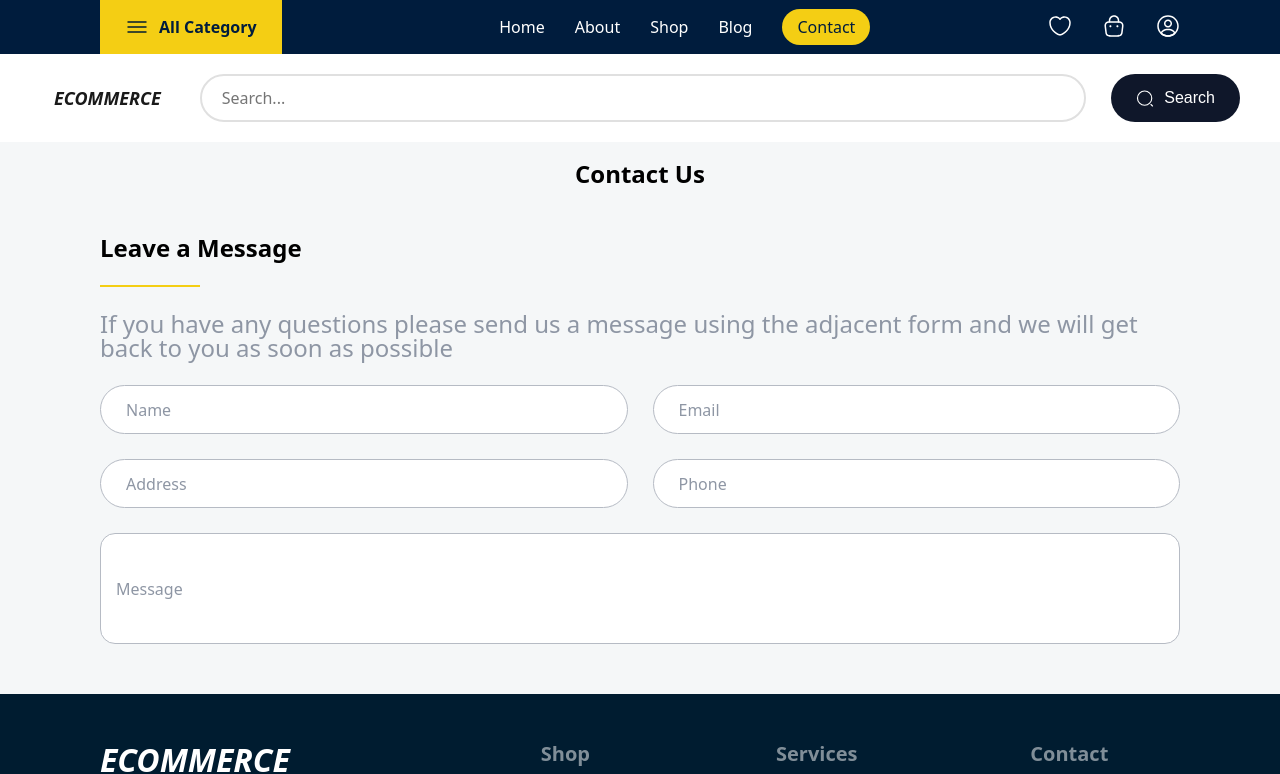
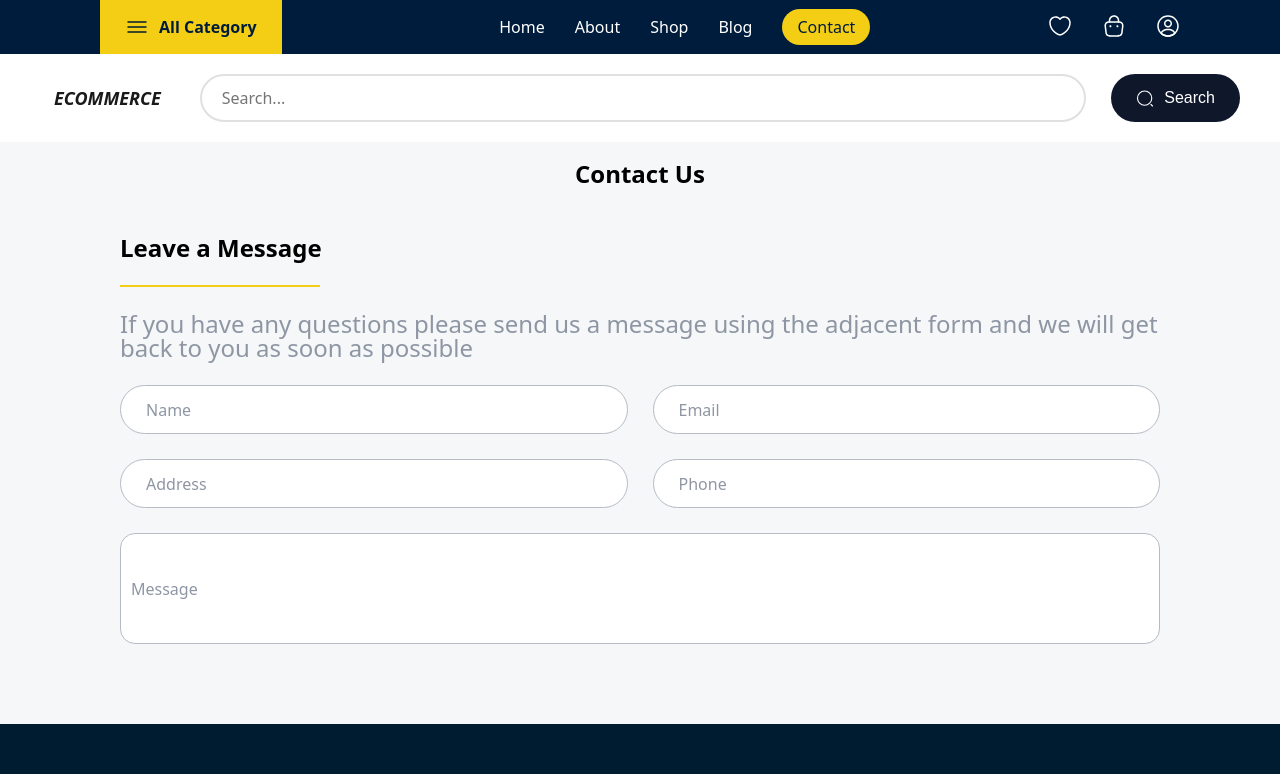
Before and after one commit to wjdals0304/ecommerce-project, a Next.js app: page /contact in a window 1280 px wide. Shown: the top 774 px of the page. Built offline with nearby package versions, Linux system fonts and the light colour scheme.

Commit message:
feat: contact css 레이아웃 수정

```diff
--- a/src/features/contact/Contact.tsx
+++ b/src/features/contact/Contact.tsx
@@ -9,6 +9,12 @@ const Title = styled.h1`
   text-align: center;
 `;
 
+const InnerContainer = styled.div`
+  background-color: #f5f7f8;
+  width: 1240px;
+  margin: auto;
+`;
+
 const Container = styled.div`
   background-color: #f5f7f8;
 `;
@@ -17,9 +23,10 @@ function Contact() {
   return (
     <Container>
       <Search />
-
-      <Title>Contact Us</Title>
-      <ContactForm />
+      <InnerContainer>
+        <Title>Contact Us</Title>
+        <ContactForm />
+      </InnerContainer>
     </Container>
   );
 }
--- a/src/features/contact/ContactForm.tsx
+++ b/src/features/contact/ContactForm.tsx
@@ -7,7 +7,7 @@ const Title = styled.h1`
 `;
 
 const TitleLine = styled.div`
-  width: 100px;
+  width: 200px;
   height: 2px;
   background-color: #f4ce14;
   margin-top: 25px;
@@ -28,9 +28,8 @@ const NameEmailContainer = styled.div`
   gap: 25px;
 `;
 
-// width: 100% 주는게 맞는지
 const NameInput = styled.input`
-  width: 100%;
+  flex: 1;
   height: 49px;
   border: 1px solid #b6bbc4;
   border-radius: 25px;
@@ -42,7 +41,7 @@ const NameInput = styled.input`
 `;
 
 const EmailInput = styled.input`
-  width: 100%;
+  flex: 1;
   height: 49px;
   border: 1px solid #b6bbc4;
   border-radius: 25px;
@@ -60,7 +59,7 @@ const AddressPhoneContainer = styled.div`
 `;
 
 const AddressInput = styled.input`
-  width: 100%;
+  flex: 1;
   height: 49px;
   border: 1px solid #b6bbc4;
   border-radius: 25px;
@@ -72,7 +71,7 @@ const AddressInput = styled.input`
 `;
 
 const PhoneInput = styled.input`
-  width: 100%;
+  flex: 1;
   height: 49px;
   border: 1px solid #b6bbc4;
   border-radius: 25px;
@@ -88,8 +87,9 @@ const MessageInput = styled.input`
   height: 111px;
   border: 1px solid #b6bbc4;
   border-radius: 15px;
-  padding: 15px;
+  padding: 10px;
   margin-top: 25px;
+  margin-bottom: 30px;
 
   &::placeholder {
     color: #8e96a4;
```
